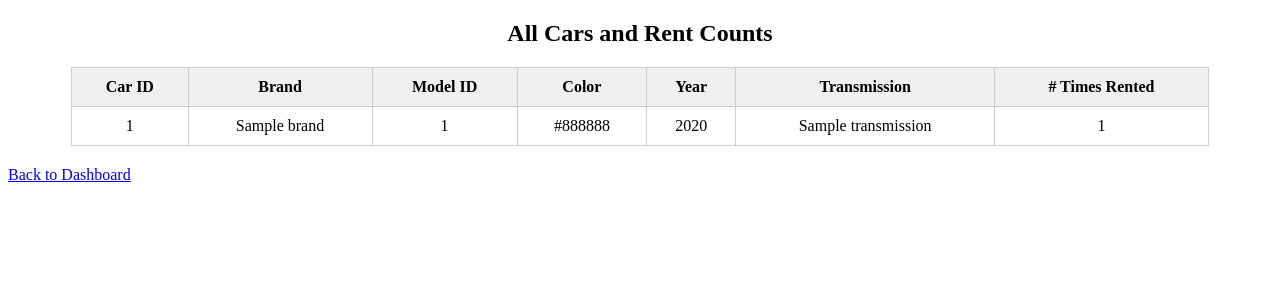
After one commit to dmuno2/cs480proj, a Flask app: page /manager/view_cars in a window 1280 px wide. The commit adds this page. Shown: the top 300 px of the page. Run offline with Flask 3, Linux system fonts and the light colour scheme; the visitor is signed in with stand-in values (Sample User, id 1); a database or web service that is not in the repository returns one stand-in record (values such as "Sample title"); some libraries are stand-ins or nearby versions.

Commit message:
got steps 5 and 6 done

```diff
--- a/app.py
+++ b/app.py
@@ -177,6 +177,54 @@ def delete_driver():
         return redirect(url_for('manager_dashboard'))
 
     return render_template('delete_driver.html')
+
+@app.route('/manager/view_cars')
+def manager_view_cars():
+    if 'manager_ssn' not in session:
+        return redirect(url_for('manager_login'))
+
+    conn = get_db_connection()
+    cursor = conn.cursor(cursor_factory=RealDictCursor)
+
+    query = '''
+        SELECT car.carid, car.brand,
+               model.modelid, model.color, model.construction_year, model.transmission,
+               COUNT(rent.rentid) AS rent_count
+        FROM car
+        JOIN model ON car.carid = model.carid
+        LEFT JOIN rent ON model.modelid = rent.modelid
+        GROUP BY car.carid, car.brand, model.modelid, model.color, model.construction_year, model.transmission
+        ORDER BY rent_count DESC
+    '''
+    cursor.execute(query)
+    cars = cursor.fetchall()
+    conn.close()
+
+    return render_template('list_carsM.html', cars=cars)
+
+@app.route('/manager/view_driver_stats')
+def manager_view_driver_stats():
+    if 'manager_ssn' not in session:
+        return redirect(url_for('manager_login'))
+
+    conn = get_db_connection()
+    cursor = conn.cursor(cursor_factory=RealDictCursor)
+
+    query = '''
+        SELECT d.name AS driver_name,
+               COUNT(r.rentid) AS total_rents,
+               ROUND(AVG(rv.rating), 2) AS average_rating
+        FROM Driver d
+        LEFT JOIN Rent r ON d.name = r.driver_name
+        LEFT JOIN Review rv ON rv.name = d.name
+        GROUP BY d.name
+        ORDER BY total_rents DESC
+    '''
+    cursor.execute(query)
+    drivers = cursor.fetchall()
+    conn.close()
+
+    return render_template('manager_driver_stats.html', drivers=drivers)
 
 
 # ------------- Client -------------
--- /dev/null
+++ b/templates/list_carsM.html
@@ -0,0 +1,58 @@
+<!DOCTYPE html>
+<html>
+<head>
+    <title>Manager View: All Cars</title>
+    <style>
+        table {
+            border-collapse: collapse;
+            width: 90%;
+            margin: 20px auto;
+        }
+        th, td {
+            padding: 10px;
+            text-align: center;
+            border: 1px solid #ccc;
+        }
+        th {
+            background-color: #f0f0f0;
+        }
+        h2, a {
+            text-align: center;
+        }
+    </style>
+</head>
+<body>
+    <h2>All Cars and Rent Counts</h2>
+    {% if cars %}
+    <table>
+        <thead>
+            <tr>
+                <th>Car ID</th>
+                <th>Brand</th>
+                <th>Model ID</th>
+                <th>Color</th>
+                <th>Year</th>
+                <th>Transmission</th>
+                <th># Times Rented</th>
+            </tr>
+        </thead>
+        <tbody>
+            {% for car in cars %}
+            <tr>
+                <td>{{ car.carid }}</td>
+                <td>{{ car.brand }}</td>
+                <td>{{ car.modelid }}</td>
+                <td>{{ car.color }}</td>
+                <td>{{ car.construction_year }}</td>
+                <td>{{ car.transmission }}</td>
+                <td>{{ car.rent_count }}</td>
+            </tr>
+            {% endfor %}
+        </tbody>
+    </table>
+    {% else %}
+        <p style="text-align:center;">No cars found.</p>
+    {% endif %}
+    <a href="{{ url_for('manager_dashboard') }}">Back to Dashboard</a>
+</body>
+</html>
--- a/templates/manager_dashboard.html
+++ b/templates/manager_dashboard.html
@@ -10,6 +10,8 @@
         <li><a href="{{ url_for('delete_driver') }}">Delete Driver</a></li>
         <li><a href="{{ url_for('add_car') }}">Add Car</a></li>
         <li><a href="{{ url_for('add_model') }}">Add Models</a></li>
+        <li><a href="{{ url_for('manager_view_cars') }}">View Cars</a></li>
+        <li><a href="{{ url_for('manager_view_driver_stats') }}">View Drivers</a></li>
         <!-- Later you can add Delete Driver, Add Car, etc. -->
     </ul>
     <p><a href="{{ url_for('logout') }}">Logout</a></p>
```
Also changed, not shown: templates/manager_driver_stats.html (added, +50 -0 lines).
